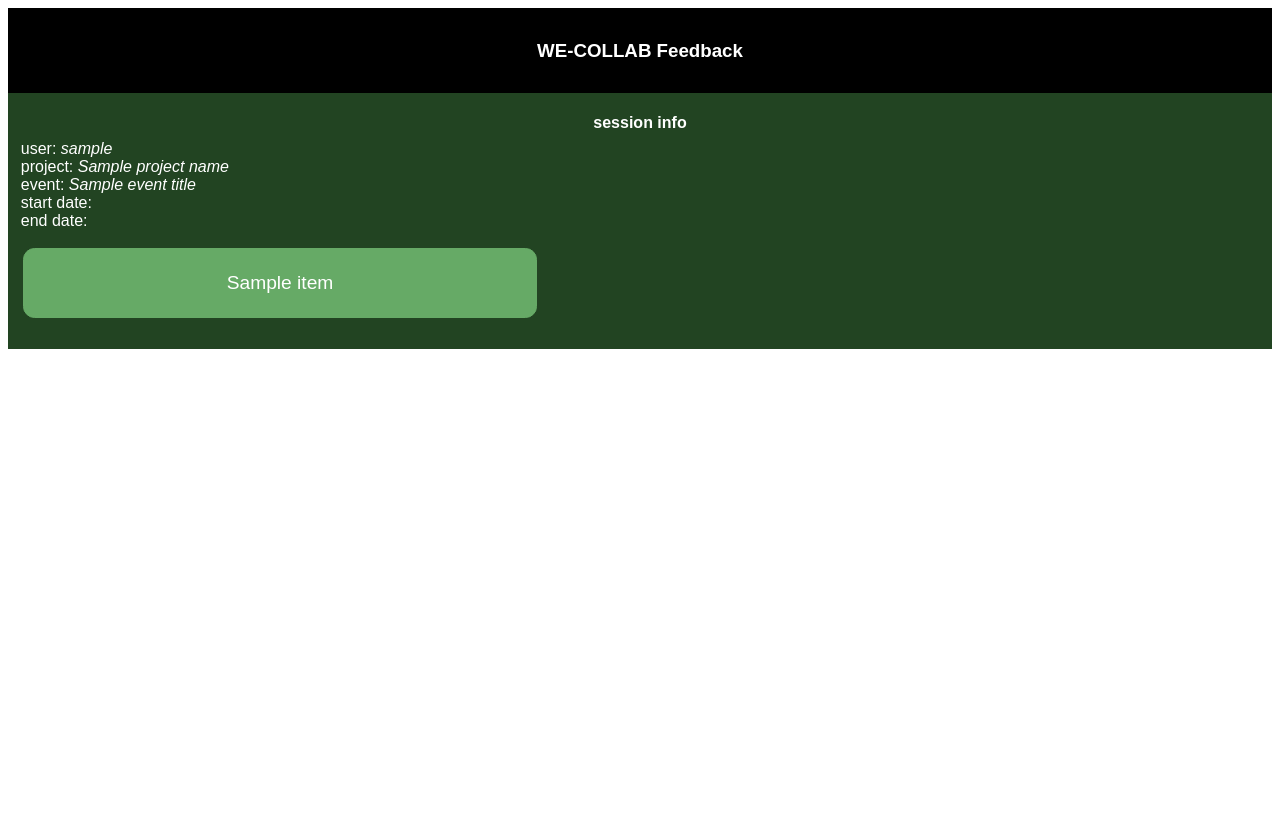
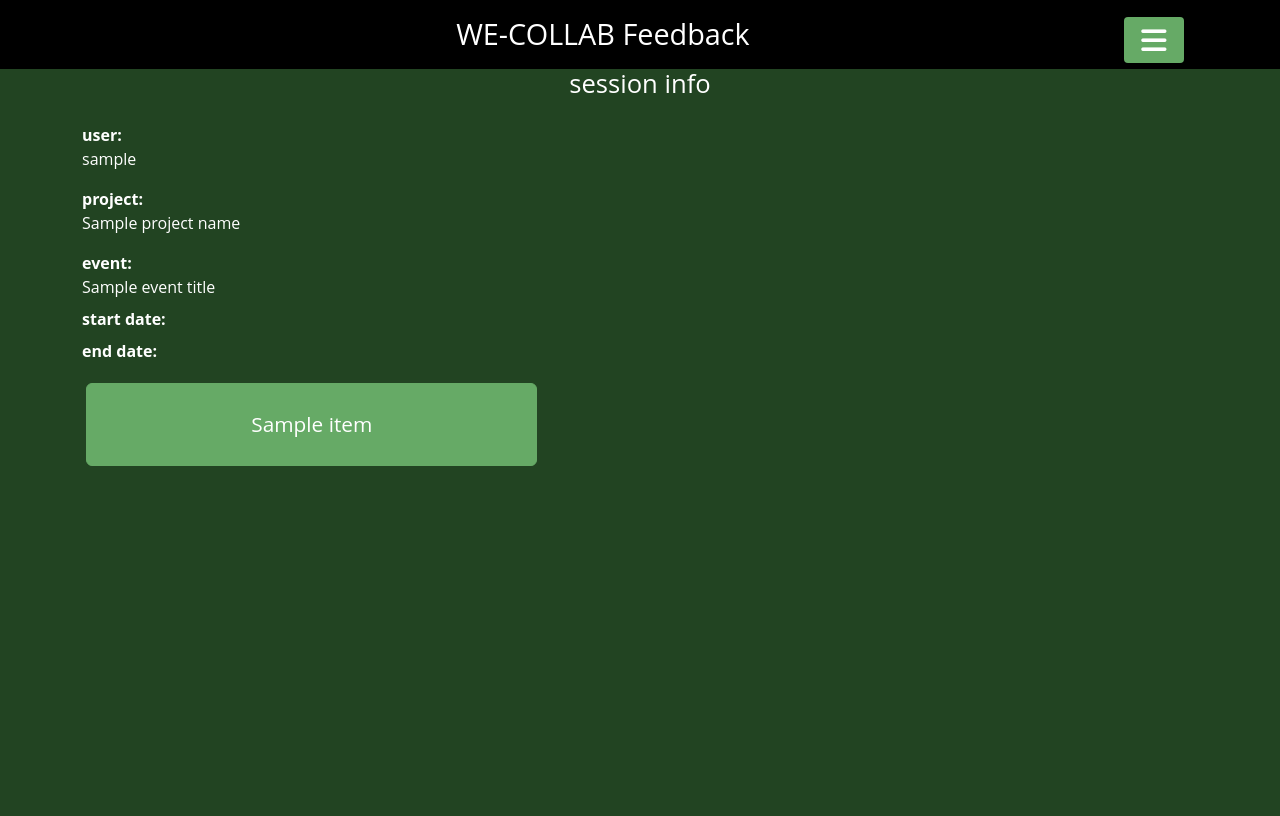
Before and after one commit to gtoffoli/commons-feedback, a Django app: template feedback/templates/feedback/feedback_attendee.html in a window 1280 px wide. After the commit the page ends 466 px from the top, so only its background shows below. Run offline with Django 3.2, Linux system fonts and the light colour scheme; the template is opened without the code that fills it: most values are stand-ins (such as "Sample title", 1, 10 or a date in 2020); some libraries are stand-ins or nearby versions.

Commit message:
Improved feedback_attendee.html

```diff
--- a/feedback/templates/feedback/feedback_attendee.html
+++ b/feedback/templates/feedback/feedback_attendee.html
@@ -2,40 +2,118 @@
 {% load i18n %}
 {% load scheduletags %}
 
-<html>
+<!DOCTYPE html>
+<html lang="{{ LANGUAGE_CODE }}">
 <head>
 	<title>{% trans "WE-COLLAB Feedback" %}</title>
 	<meta charset="utf-8">
-	<meta name="viewport" content="width=device-width, initial-scale=1.0">
-	<link rel="shortcut icon" href="/static/commons/img/commons.ico" type="image/x-icon">
-	<link rel="apple-touch-icon" href="/static/commons/img/commons_icon.png" type="image/png">
+	<meta name="viewport" content="width=device-width, initial-scale=1.0, maximum-scale=1.0, user-scalable=no" />
+<link rel="apple-touch-icon" sizes="57x57" href="{% static "we-collab/img/apple-icon-57x57.png" %}">
+<link rel="apple-touch-icon" sizes="60x60" href="{% static "we-collab/img/apple-icon-60x60.png" %}">
+<link rel="apple-touch-icon" sizes="72x72" href="{% static "we-collab/img/apple-icon-72x72.png" %}">
+<link rel="apple-touch-icon" sizes="76x76" href="{% static "we-collab/img/apple-icon-76x76.png" %}">
+<link rel="apple-touch-icon" sizes="114x114" href="{% static "we-collab/img/apple-icon-114x114.png" %}">
+<link rel="apple-touch-icon" sizes="120x120" href="{% static "we-collab/img/apple-icon-120x120.png" %}">
+<link rel="apple-touch-icon" sizes="144x144" href="{% static "we-collab/img/apple-icon-144x144.png" %}">
+<link rel="apple-touch-icon" sizes="152x152" href="{% static "/we-collab/img/apple-icon-152x152.png" %}">
+<link rel="apple-touch-icon" sizes="180x180" href="{% static "we-collab/img/apple-icon-180x180.png" %}">
+<link rel="icon" type="image/png" sizes="192x192"  href="{% static "we-collab/img/android-icon-192x192.png" %}">
+<link rel="icon" type="image/png" sizes="32x32" href="{% static "we-collab/img/favicon-32x32.png" %}">
+<link rel="icon" type="image/png" sizes="96x96" href="{% static "we-collab/img/favicon-96x96.png" %}">
+<link rel="icon" type="image/png" sizes="16x16" href="{% static "we-collab/img/favicon-16x16.png" %}">
+<link rel="manifest" href="/manifest.json">
+<meta name="msapplication-TileColor" content="#ffffff">
+<meta name="msapplication-TileImage" content="{% static "we-collab/img/ms-icon-144x144.png" %}">
+<meta name="theme-color" content="#ffffff">
+	<link href="{% static "bootstrap/css/bootstrap.css" %}" rel="stylesheet">
+	<script src="{% static "jquery/js/jquery-2.1.4.min.js" %}"></script>
+  <script src="https://use.fontawesome.com/d391635073.js"></script>
 <style>
 body {
-  font-family: Arial, Helvetica, sans-serif;
+  font-family: 'Open Sans', sans-serif;
   height: 100%;
-}
-h3 {
-  text-align: center;
+  background-color: #224422;
+  color: white;
 }
 h4 {
   text-align: center;
-  margin-block-start: 0.5em;
-  margin-block-end: 0.5em;
+  font-size: 1.6em;
+  padding-bottom: 0.6em;
 }
-.header {
+h3.header {
   background-color: black;
-  color: white;
-  margin: 0;
-  padding: 0.8em;
+  padding: 0.6em 0 0.6em 0;
+  margin-top:0;
+  margin-bottom:0;
+  text-align: center;
+  font-size: 1.8em;
 }
-.body {
-  background-color: #224422;
-  color: white;
-  margin: 0;
-  padding: 0.8em;
+h3.header span {
+  float: right;
+  margin-right: 0.5em;
+  padding: 0.2em 0.6em;
+  background-color: #66aa66;
+  border-radius: 4px;
+  font-size: 1em;
+  font-weight: 600;
+}
+h3.header span a {
+  color: #fff;
+  text-decoration: none;
+  cursor: pointer;
+ }
+.menu{
+  width:200px;
+  height:100%;
+  position:fixed;
+  right:-200px;
+  background:#66aa66;
+}
+.menu ul {
+  margin-top: 1em;
+  padding-left: 0;
+  list-style-type: none;
+  font-size: 1.2em;
+  font-weight: 600;
+}
+.menu ul li {
+  margin-bottom: 1em;
+  padding-left: 1em;
+  padding-bottom:0.5em;
+  border-bottom: 1px solid #224422;
+}
+.menu a{
+  color: #fff;
+  text-decoration: none;
+  cursor: pointer;
+}
+.dl-horizontal {
+  margin-bottom: 0;
+}
+
+.space-bottom  {
+  margin-bottom:1em;
+}
+.txt-warning {
+  color: orange;
+  font-size: 1.3em;
+}
+@media (max-width: 430px) {
+  .dl-horizontal dt {
+    display:inline-block;
+  }
+  .dl-horizontal dd {
+    display:inline-block;
+    padding-left: 0.5em;
+  }
+  .dl-horizontal {
+    font-size: 1.1em;
+  }
+  .txt-warning {
+    font-size: 1.4em;
+  }
 }
 ul.grid-container {
-  width: 100%;
   text-align: center;
   list-style-type: none;
 }
@@ -46,15 +124,16 @@ ul.grid-container {
 }
 .grid-item {
   border: 1px solid #66aa66;
-  border-radius: 0.6em;
   color: white;
   background-color: #66aa66;
-  margin: 0.1em;
-  padding: 1.2em;
-  font-size: larger;
+  margin: 0.2em;
+  padding: 1.2em 0 1.2em 0;
+  font-size: 1.3em;
   text-align: center;
-  vertical-align: middle;
-  {% if not not_running %}cursor: pointer;{% endif %}
+}
+ul.grid-container li.grid-item.btn:hover {
+    color: white;
+    background-color: #224422;
 }
 </style>
 
@@ -79,27 +158,59 @@ function reaction(event_code, message) {
 </head>
 
 <body>
-  <div class="header">
-  <h3 class="text-center">{% trans "WE-COLLAB Feedback" %}</h3>
+  <h3 class="header">
+    <div class="container">{% trans "WE-COLLAB Feedback" %}
+    <span><a id="menuButton"><i class="fa fa-bars" aria-hidden="true"></i></a></span></div>
+  </h3>
+  <div class="menu">
+    <ul>
+      <li><a href="#">{% trans "attend and react" %}</a></li>
+      <li><a href="#">{% trans "chat" %}</a></li>
+      <li><a href="javascript: self.close ()">{% trans "exit" %}</a></li>
+    </ul>
   </div>
-  <div class="body">
+  <div class="container">
     <h4>{% trans "session info" %}</h4>
-  <div>{% trans "user" %}: <i>{{ user_name }}</i></div>
-  <div>{% trans "project" %}: <i>{{ project_name }}</i></div>
-  <div>{% trans "event" %}: <i>{{ event_title }}</i></div>
-  <div>{% trans "start date" %}: <i>{% blocktrans with event.start|date:_("DATETIME_FORMAT") as start_date %}{{ start_date }}{% endblocktrans %}</i></div>
-  <div>{% trans "end date" %}: <i>{% blocktrans with event.end|date:_("DATETIME_FORMAT") as end_date %}{{ end_date }}{% endblocktrans %}</i></div>
+    <dl class="dl-horizontal space-bottom">
+      <dt>{% trans "user" %}:</dt><dd>{{ user_name }}</dd>
+    </dl>
+    <dl class="dl-horizontal space-bottom">
+      <dt>{% trans "project" %}:</dt><dd>{{ project_name }}</dd>
+    </dl>
+    <dl class="dl-horizontal">
+      <dt>{% trans "event" %}:</dt><dd>{{ event_title }}</dd>
+    </dl>
+    <dl class="dl-horizontal">
+      <dt>{% trans "start date" %}:</dt><dd>{% blocktrans with event.start|date:_("DATETIME_FORMAT") as start_date %}{{ start_date }}{% endblocktrans %}</dd>
+    </dl>
+    <dl class="dl-horizontal space-bottom">
+      <dt>{% trans "end date" %}:</dt><dd>{% blocktrans with event.end|date:_("DATETIME_FORMAT") as end_date %}{{ end_date }}{% endblocktrans %}</dd>
+    </dl>
     {% if not_running %}
-  <div style="color: red;">{% trans "warning" %}: {% trans "event not running" %}</div>
+      <dl class="dl-horizontal space-bottom txt-warning" style="">
+        <dt>{% trans "warning" %}:</dt><dd>{% trans "event not running" %}</</dd>
+      </dl>
     {% endif %}
-
-    <div id="app" class='components-container'>
+    <div>
       <ul class="grid-container">
       {% for item in word_array %}
-		  <li class="grid-item btn btn-default" onClick="reaction('{{ event_code }}','{{ item.text }}');">{{ item.label }}</li>
+        <li class="grid-item btn" onClick="reaction('{{ event_code }}','{{ item.text }}');">{{ item.label }}</li>
       {% endfor %}
       </ul>
     </div>
   </div>
 </body>
+<script>
+$('#menuButton').click(function() {
+  if ($('#menuButton i').hasClass("fa fa-bars")) {
+    $('.menu').animate({"right":"0"}, 1000);
+    $('#menuButton i').attr("class","fa fa-times");
+  } else {
+    $('.menu').animate({"right":"-200px"}, 1000);
+    $('#menuButton i').attr("class","fa fa-bars");
+  }
+});
+
+</script>
+
 </html>
```
Also changed, not shown: feedback/templates/feedback/manifest.json (added). Lines whose indentation alone changed are shown as unchanged.
